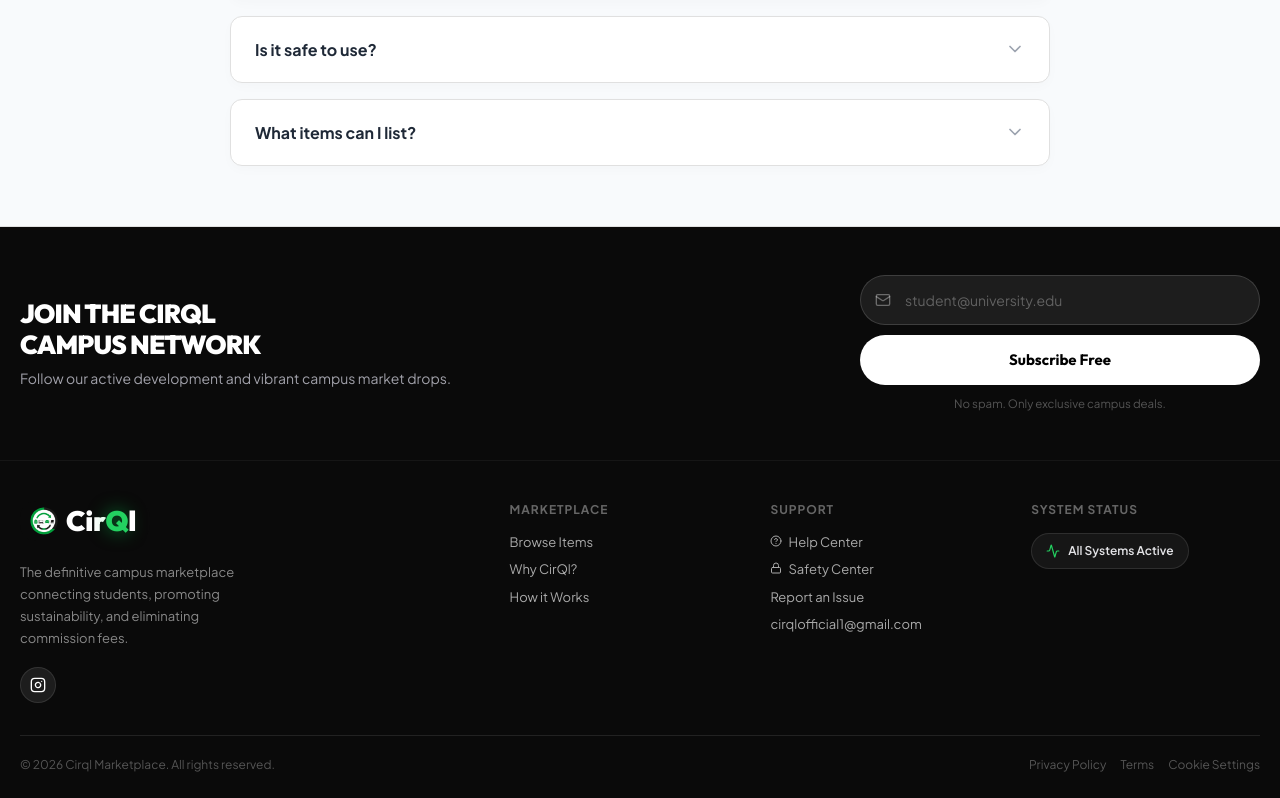
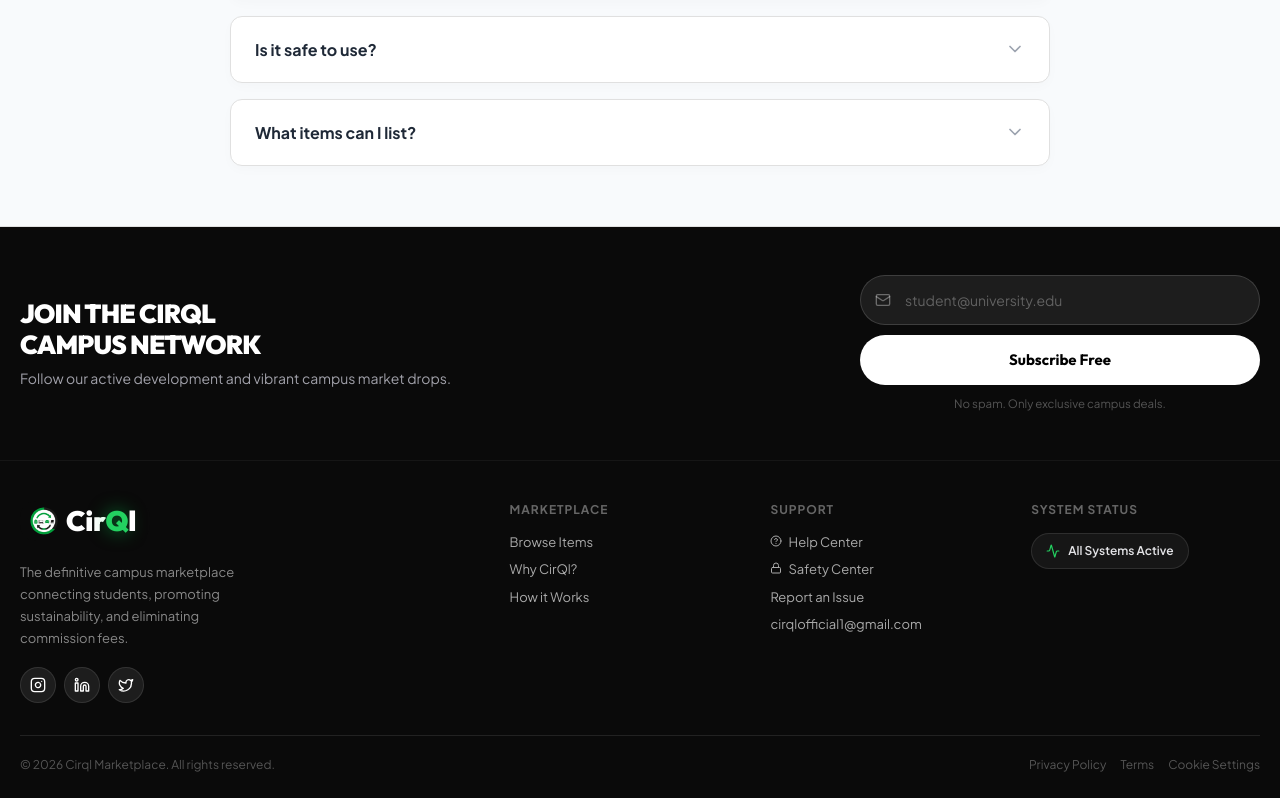
Before and after one commit to Cirql-campus/cirql-frontend, a React (Vite) app: page / in a window 1280 px wide. Shown: the part 5155-5953 px from the top of the page. Built offline with nearby package versions, Linux system fonts and the light colour scheme; no server answers.

Commit message:
feat: add LinkedIn and X social buttons beside Instagram in Footer

```diff
--- a/src/components/layout/Footer.tsx
+++ b/src/components/layout/Footer.tsx
@@ -51,8 +51,14 @@ export const Footer = () => {
               </div>
               <p className="footer-tagline">The definitive campus marketplace connecting students, promoting sustainability, and eliminating commission fees.</p>
               <div className="footer-socials">
-                <a href="https://www.instagram.com/_cirql.store_?utm_source=ig_web_button_share_sheet&igsh=ZDNlZDc0MzIxNw==" target="_blank" rel="noopener noreferrer" className="soc-btn">
+                <a href="https://www.instagram.com/_cirql.store_?utm_source=ig_web_button_share_sheet&igsh=ZDNlZDc0MzIxNw==" target="_blank" rel="noopener noreferrer" className="soc-btn" title="Instagram">
                   <svg width="16" height="16" viewBox="0 0 24 24" fill="none" stroke="currentColor" strokeWidth="2" strokeLinecap="round" strokeLinejoin="round"><rect x="2" y="2" width="20" height="20" rx="5" ry="5"></rect><path d="M16 11.37A4 4 0 1 1 12.63 8 4 4 0 0 1 16 11.37z"></path><line x1="17.5" y1="6.5" x2="17.51" y2="6.5"></line></svg>
+                </a>
+                <a href="https://www.linkedin.com/in/cirql-store-a37554428?utm_source=share_via&utm_content=profile&utm_medium=member_android" target="_blank" rel="noopener noreferrer" className="soc-btn" title="LinkedIn">
+                  <svg width="16" height="16" viewBox="0 0 24 24" fill="none" stroke="currentColor" strokeWidth="2" strokeLinecap="round" strokeLinejoin="round"><path d="M16 8a6 6 0 0 1 6 6v7h-4v-7a2 2 0 0 0-2-2 2 2 0 0 0-2 2v7h-4v-7a6 6 0 0 1 6-6z"></path><rect x="2" y="9" width="4" height="12"></rect><circle cx="4" cy="4" r="2"></circle></svg>
+                </a>
+                <a href="https://x.com/CirqlStore" target="_blank" rel="noopener noreferrer" className="soc-btn" title="X (Twitter)">
+                  <svg width="16" height="16" viewBox="0 0 24 24" fill="none" stroke="currentColor" strokeWidth="2" strokeLinecap="round" strokeLinejoin="round"><path d="M22 4s-.7 2.1-2 3.4c1.6 10-9.4 17.3-18 11.6 2.2.1 4.4-.6 6-2C3 15.5.5 9.6 3 5c2.2 2.6 5.6 4.1 9 4-.9-4.2 4-6.6 7-3.8 1.1 0 3-1.2 3-1.2z"></path></svg>
                 </a>
               </div>
             </div>
```
